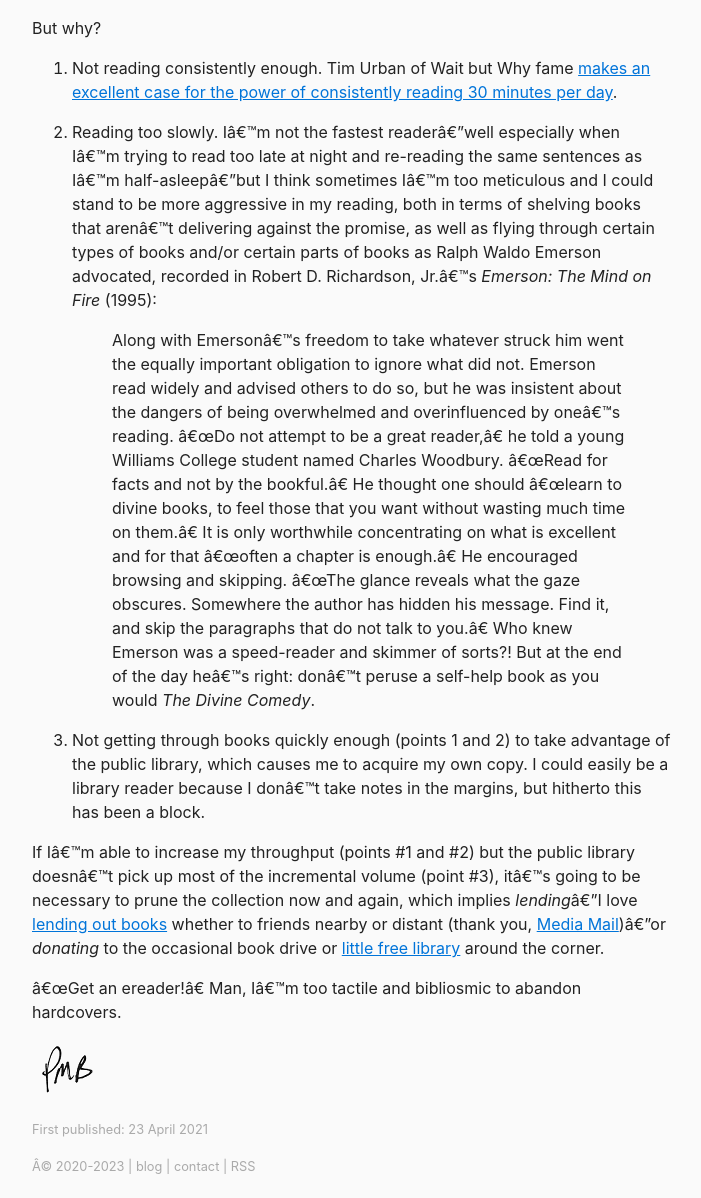
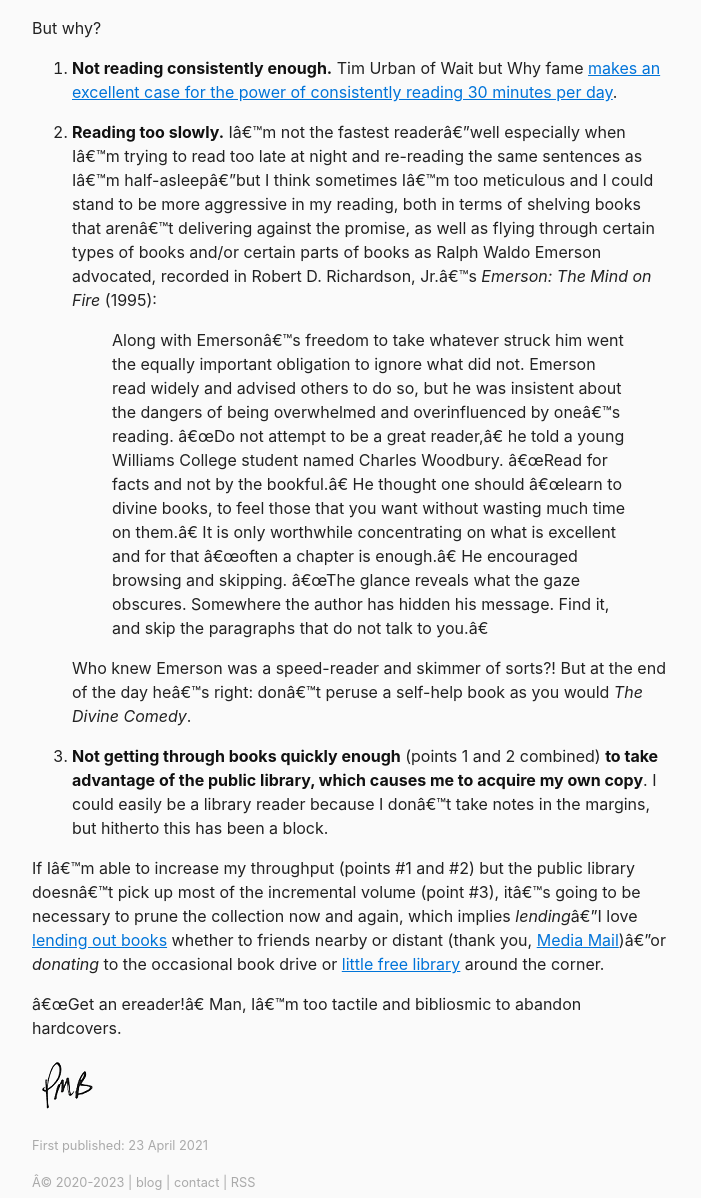
Before and after one commit to berensp/berensp.github.io, a Jekyll site: the page built from _posts/2021-04-23-editio-princeps.md, in a window 1280 px wide and 1400 px high, scrolled down 571 px. Shown: the part 202-1400 px from the top of the window, without its empty margins (288-989 px from the left). Built offline with Jekyll 4.4.1, drawn with Linux system fonts in a browser that asks for light colours; a script that is not in the unit is left out.

Commit message:
Update 2021-04-23-editio-princeps.md

```diff
--- a/_posts/2021-04-23-editio-princeps.md
+++ b/_posts/2021-04-23-editio-princeps.md
@@ -24,13 +24,14 @@ But am I acquiring too many [books](/books/) or just not reading fast enough? Mo
 
 But why?
 
-1. Not reading consistently enough. Tim Urban of Wait but Why fame <a href="https://twitter.com/maxjoseph/status/1121086199983157250" target="_blank">makes an excellent case for the power of consistently reading 30 minutes per day</a>.
+1. **Not reading consistently enough.** Tim Urban of Wait but Why fame <a href="https://twitter.com/maxjoseph/status/1121086199983157250" target="_blank">makes an excellent case for the power of consistently reading 30 minutes per day</a>.
 
-2. Reading too slowly. I'm not the fastest reader—well especially when I'm trying to read too late at night and re-reading the same sentences as I'm half-asleep—but I think sometimes I'm too meticulous and I could stand to be more aggressive in my reading, both in terms of shelving books that aren't delivering against the promise, as well as flying through certain types of books and/or certain parts of books as Ralph Waldo Emerson advocated, recorded in Robert D. Richardson, Jr.'s *Emerson: The Mind on Fire* (1995):
+2. **Reading too slowly.** I'm not the fastest reader—well especially when I'm trying to read too late at night and re-reading the same sentences as I'm half-asleep—but I think sometimes I'm too meticulous and I could stand to be more aggressive in my reading, both in terms of shelving books that aren't delivering against the promise, as well as flying through certain types of books and/or certain parts of books as Ralph Waldo Emerson advocated, recorded in Robert D. Richardson, Jr.'s *Emerson: The Mind on Fire* (1995):
 > Along with Emerson's freedom to take whatever struck him went the equally important obligation to ignore what did not. Emerson read widely and advised others to do so, but he was insistent about the dangers of being overwhelmed and overinfluenced by one's reading. "Do not attempt to be a great reader," he told a young Williams College student named Charles Woodbury. "Read for facts and not by the bookful." He thought one should "learn to divine books, to feel those that you want without wasting much time on them." It is only worthwhile concentrating on what is excellent and for that "often a chapter is enough." He encouraged browsing and skipping. "The glance reveals what the gaze obscures. Somewhere the author has hidden his message. Find it, and skip the paragraphs that do not talk to you."
-Who knew Emerson was a speed-reader and skimmer of sorts?! But at the end of the day he's right: don't peruse a self-help book as you would *The Divine Comedy*.
 
-3. Not getting through books quickly enough (points 1 and 2) to take advantage of the public library, which causes me to acquire my own copy. I could easily be a library reader because I don't take notes in the margins, but hitherto this has been a block.
+	Who knew Emerson was a speed-reader and skimmer of sorts?! But at the end of the day he's right: don't peruse a self-help book as you would *The Divine Comedy*.
+
+3. **Not getting through books quickly enough** (points 1 and 2 combined) **to take advantage of the public library, which causes me to acquire my own copy**. I could easily be a library reader because I don't take notes in the margins, but hitherto this has been a block.
 
 If I'm able to increase my throughput (points #1 and #2) but the public library doesn't pick up most of the incremental volume (point #3), it's going to be necessary to prune the collection now and again, which implies *lending*—I love <a href="https://electricliterature.com/what-are-the-rules-for-lending-your-books-to-friends/" target="_blank">lending out books</a> whether to friends nearby or distant (thank you, <a href="https://faq.usps.com/s/article/What-is-Media-Mail-Book-Rate" target="_blank">Media Mail</a>)—or *donating* to the occasional book drive or <a href="https://littlefreelibrary.org" target="_blank">little free library</a> around the corner.
 
```
